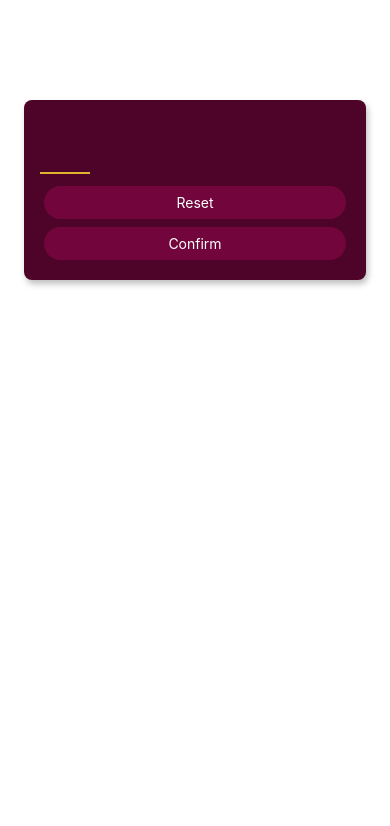
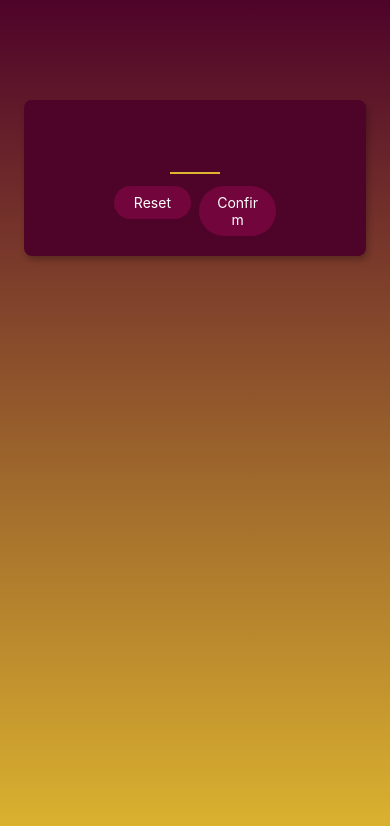
Before and after one commit to vincentmartin1991/GuessMyNumber, a React Native app: screen / in a window 390 px wide. Shown: the top 826 px of the page. Built offline with nearby package versions, Linux system fonts and the light colour scheme.

Commit message:
formating and implementing expo-linear-gradient

```diff
--- a/App.js
+++ b/App.js
@@ -1,15 +1,20 @@
 import { StatusBar } from 'expo-status-bar';
-import { StyleSheet, Text, View } from 'react-native';
+import { StyleSheet, View } from 'react-native';
+import {LinearGradient} from "expo-linear-gradient"
 
 import StartGameScreen from './screens/StartGameScreen';
 
 export default function App() {
   return (
-    <>
+    <LinearGradient colors={["#4e0329", "#ddb52f"]} style={styles.rootScreen}>
       <StatusBar style="auto" />
       <StartGameScreen/>
-    </>
+    </LinearGradient>
   );
 }
 
-const styles = StyleSheet.create({})
+const styles = StyleSheet.create({
+  rootScreen: {
+    flex: 1,
+  }
+})
--- a/package.json
+++ b/package.json
@@ -15,7 +15,8 @@
     "react": "17.0.2",
     "react-dom": "17.0.2",
     "react-native": "0.68.2",
-    "react-native-web": "0.17.7"
+    "react-native-web": "0.17.7",
+    "expo-linear-gradient": "~11.3.0"
   },
   "devDependencies": {
     "@babel/core": "^7.12.9"
--- a/screens/StartGameScreen.js
+++ b/screens/StartGameScreen.js
@@ -5,9 +5,15 @@
 function StartGameScreen() {
   return (
       <View style={styles.inputContainer}>
-        <TextInput style={styles.numberInput} maxLength={2} keyboardType="number-pad" />
-        <PrimaryButton>Reset</PrimaryButton>
-        <PrimaryButton>Confirm</PrimaryButton>
+      <TextInput style={styles.numberInput} maxLength={2} keyboardType="number-pad" />
+      <View style={styles.buttonsContainer}>
+        <View style={styles.buttonContainer}>
+          <PrimaryButton>Reset</PrimaryButton>
+        </View>
+        <View style={styles.buttonContainer}>
+          <PrimaryButton>Confirm</PrimaryButton>
+          </View>
+        </View>
       </View>
   )
 }
@@ -16,6 +22,8 @@
 
 const styles = StyleSheet.create({
   inputContainer: {
+    justifyContent: "center",
+    alignItems: "center",
     marginTop: 100,
     marginHorizontal: 24,
     borderRadius: 8,
@@ -36,5 +44,12 @@
     marginVertical: 8,
     fontWeight: "bold",
     textAlign: "center"
+  },
+  buttonsContainer: {
+    flexDirection: "row",
+    justifyContent: "space-around"
+  },
+  buttonContainer: {
+    flex: 1
   }
 })
```
Also changed, not shown: 1 other file (tests, documents, lock files or other folders).
